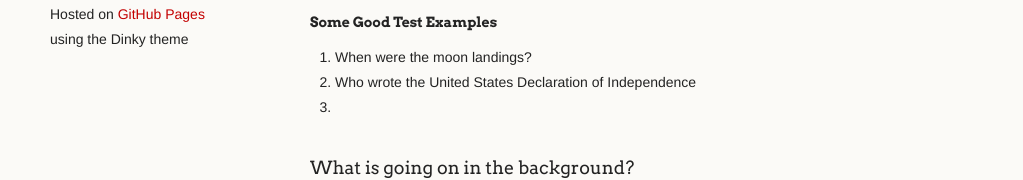
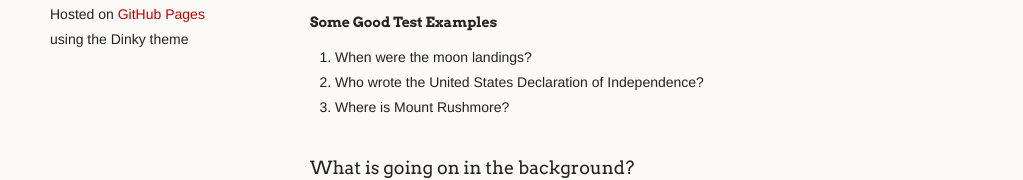
Before and after one commit to muledeerhunter73/QuestionAnswering, a plain HTML site: page index.html in a window 1280 px wide. Shown: the part 716-896 px from the top of the page, without its empty margins (0-1023 px from the left). Drawn offline with Linux system fonts and the light colour scheme.

```diff
--- a/index.html
+++ b/index.html
@@ -55,8 +55,8 @@
 
 <ol>
 <li>When were the moon landings?</li>
-<li>Who wrote the United States Declaration of Independence</li>
-<li>
+<li>Who wrote the United States Declaration of Independence?</li>
+<li>Where is Mount Rushmore?</li>
 </ol>
 
 <h3>
```
Also changed, not shown: params.json (+1 -1 lines).
